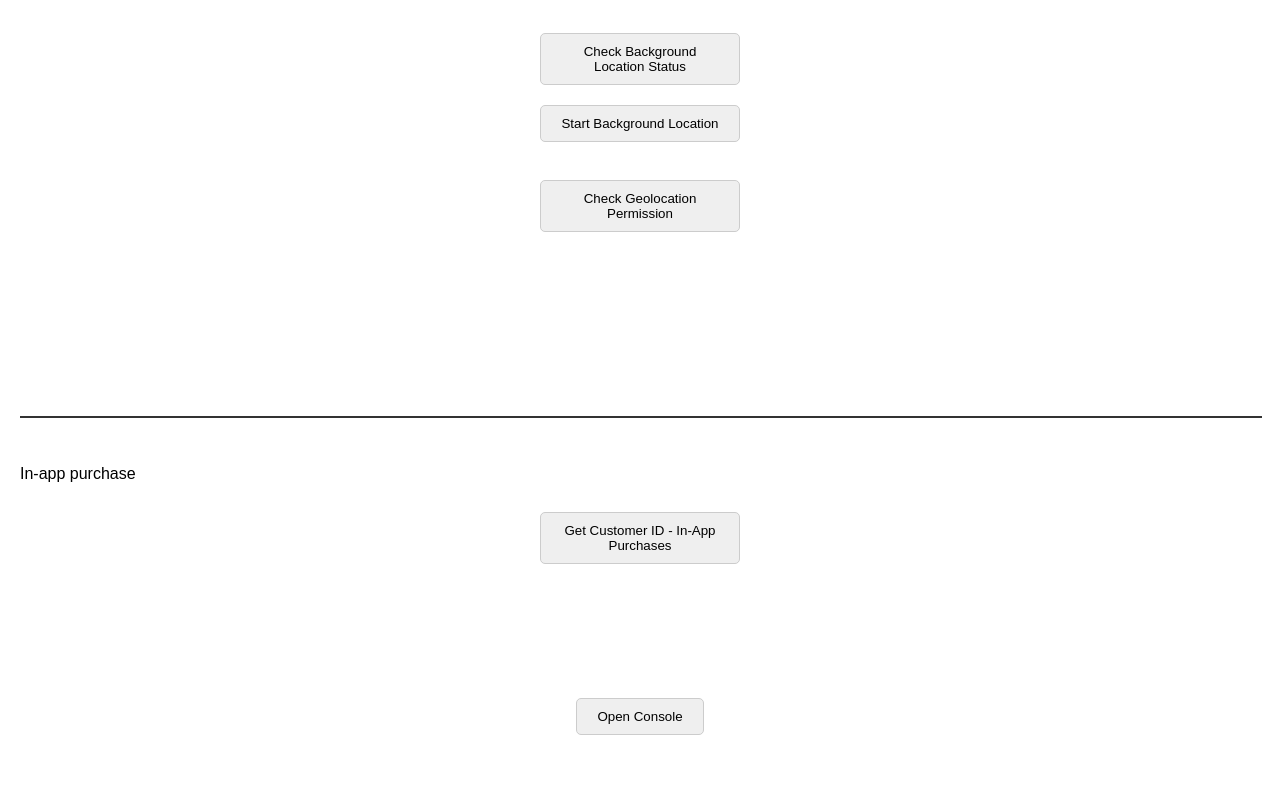
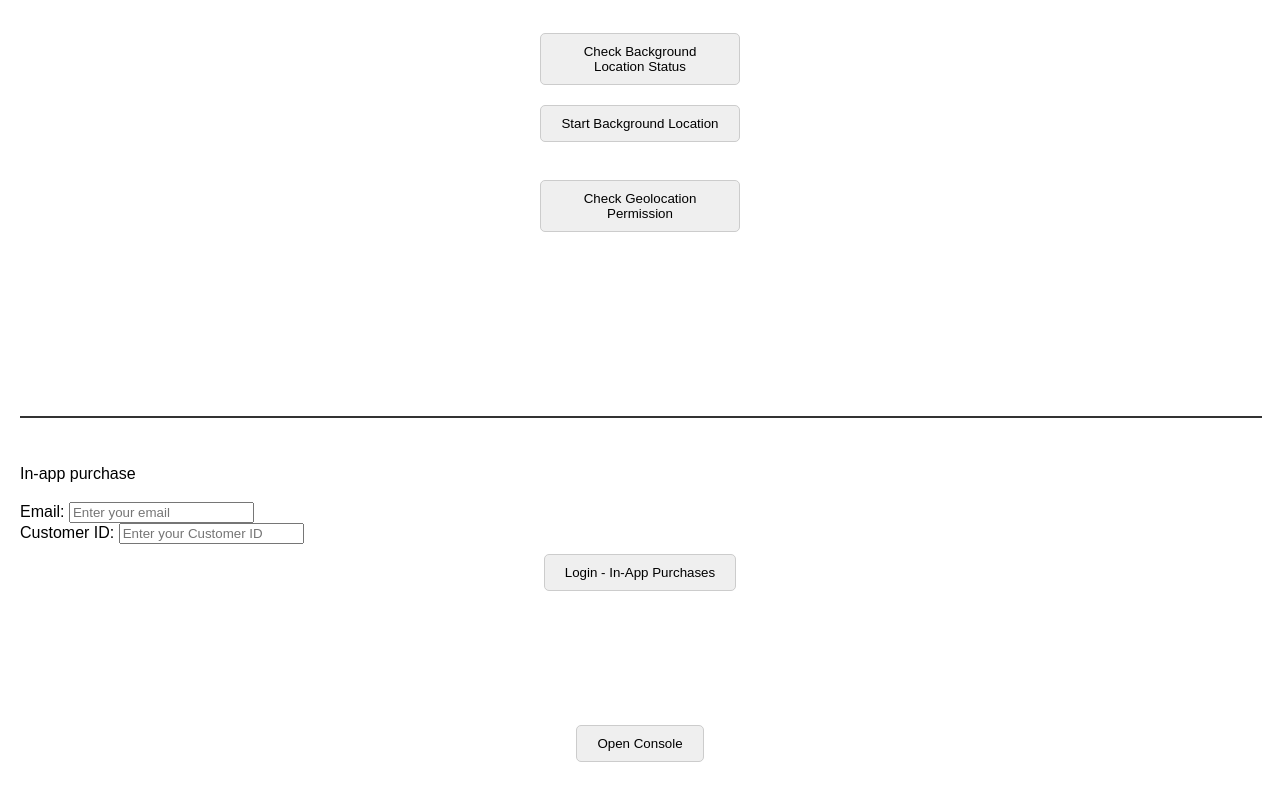
Before and after one commit to vimagtog/site, a plain HTML site: page index.html in a window 1280 px wide. Shown: the part 1344-2144 px from the top of the page. Drawn offline with Linux system fonts and the light colour scheme.

Commit message:
Update index.html

```diff
--- a/index.html
+++ b/index.html
@@ -145,7 +145,15 @@ p {
  <hr class="dark-hr">
  <br>
  <p>In-app purchase</p>
-<button id="login-purchases-btn">Get Customer ID - In-App Purchases</button>
+ <div>
+  <label for="customer-email">Email:</label>
+  <input type="email" id="customer-email" placeholder="Enter your email" required>
+</div>
+<div>
+  <label for="customer-id">Customer ID:</label>
+  <input type="text" id="customer-id" placeholder="Enter your Customer ID" required>
+</div>
+<button id="login-purchases-btn">Login - In-App Purchases</button>
 <p id="purchase-status"></p>
 <p id="customer-id"></p>
 <p id="purchase-error"></p>
```
